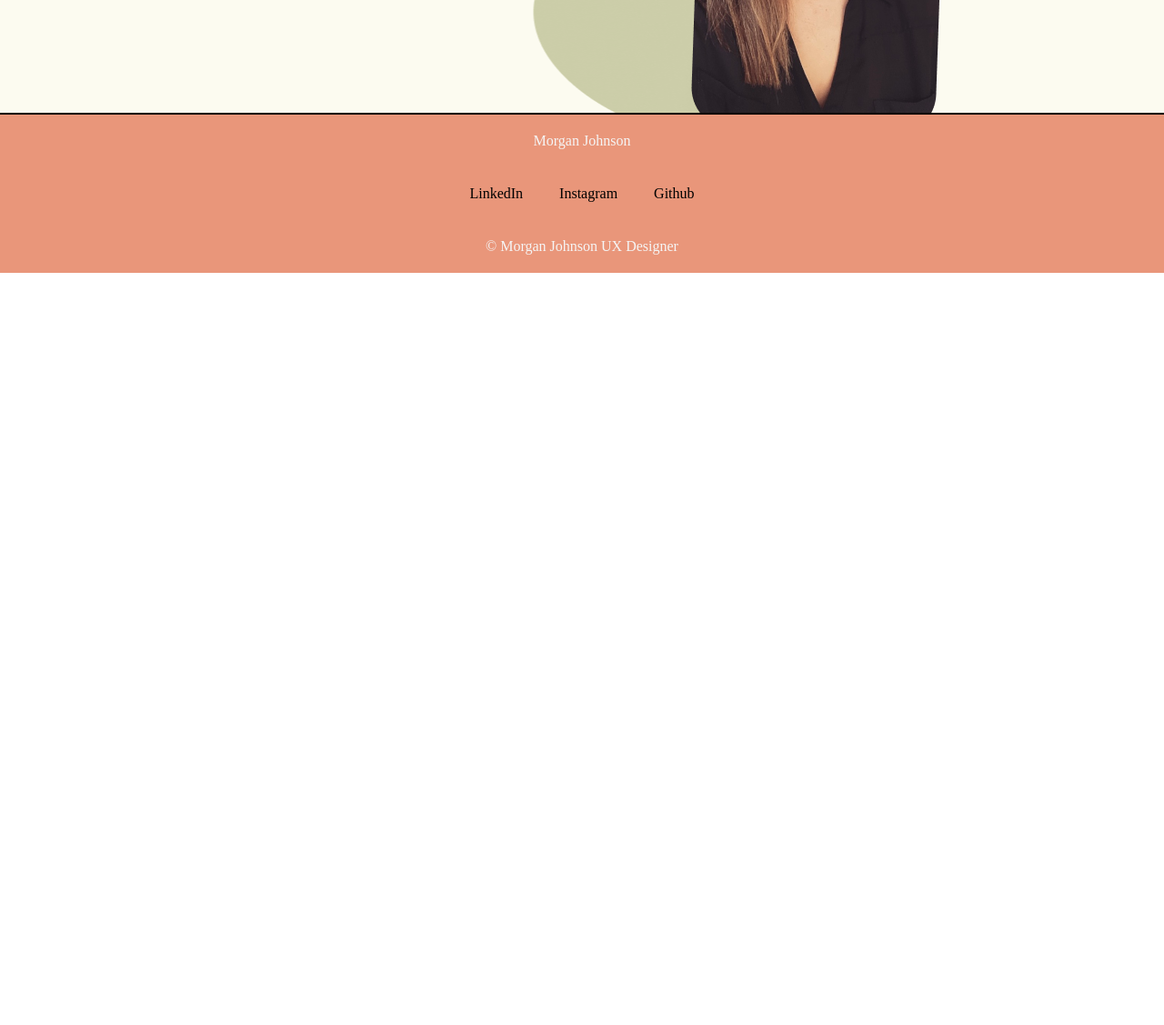
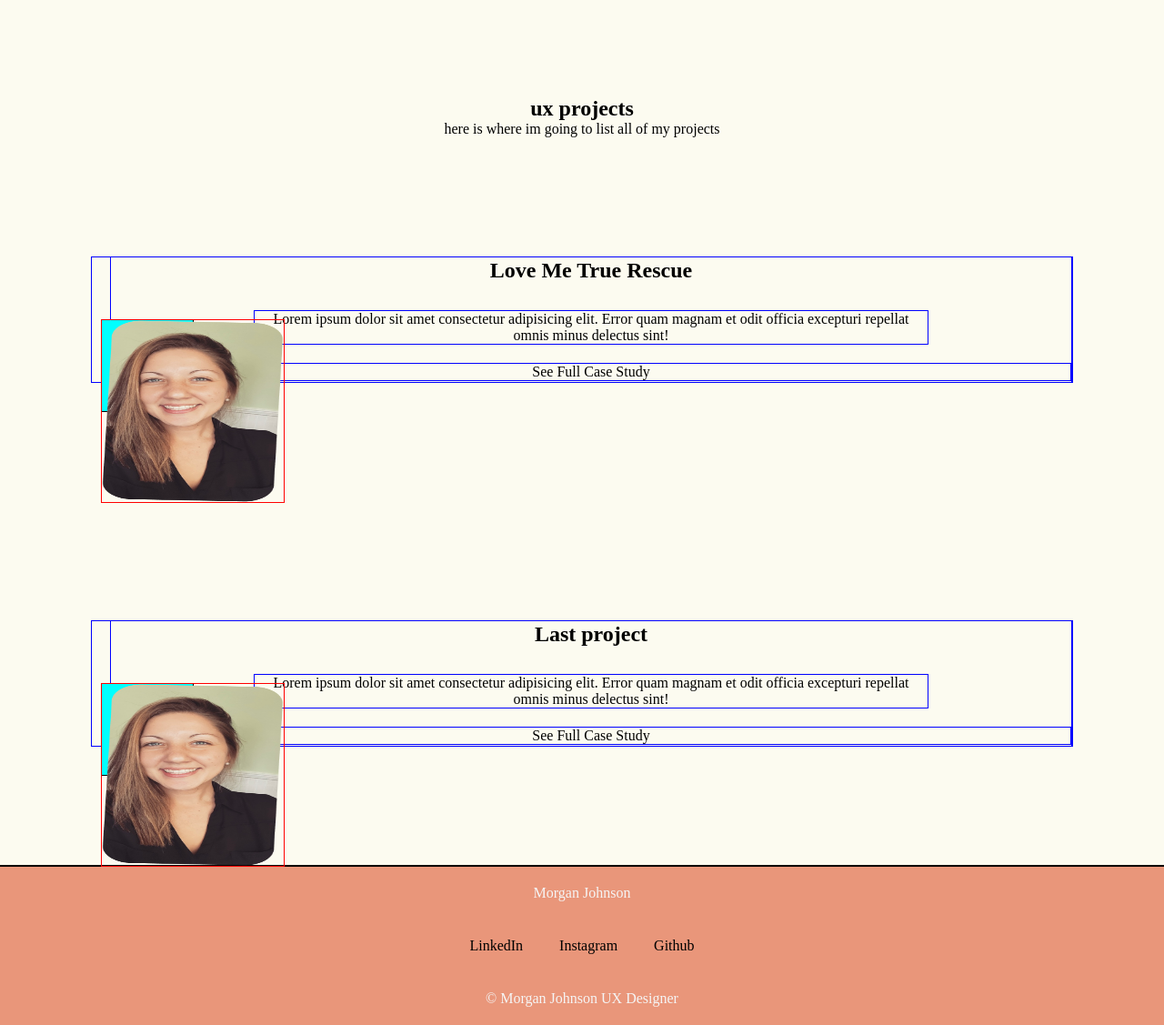
Before and after one commit to mojoe15/UX_UI_HW_17, a plain HTML site: page index.html in a window 1280 px wide. Shown: the part 500-1627 px from the top of the page at 91% size. Before the commit the page ends 800 px from the top, so only its background shows below. Drawn offline with Linux system fonts and the light colour scheme.

Commit message:
added css styles to projects container

```diff
--- a/css/styles.css
+++ b/css/styles.css
@@ -2,6 +2,10 @@
     margin: 0;
     padding: 0;
     font-family: serif;
+}
+
+html {
+    scroll-behavior: smooth;
 }
 
 a {
@@ -12,7 +16,7 @@ a {
 .hero {
     position: relative;
     width: 100%;
-  height: 100vh;
+    height: 100%;
     background: rgb(252, 251, 240);
 }
 
@@ -39,6 +43,22 @@ nav ul li a {
 
 nav ul li a:hover {
     color: rgb(30, 196, 182);
+}
+
+.body-margin {
+    margin: 0;
+}
+
+@media screen and (min-width: 600px) and (max-width: 768px) {
+    .body-margin {
+        margin: 0px 25px;
+    }
+}
+
+@media screen and (min-width: 768px) {
+    .body-margin {
+        margin: 0px 100px;
+    }
 }
 
 .detail {
@@ -68,7 +88,7 @@ nav ul li a:hover {
     border-radius: 5px;
 }
 
-.images {
+.blob-with-image {
     width: 45%;
     height: 10%;
     position: absolute;
@@ -77,20 +97,22 @@ nav ul li a:hover {
 }
 
 /* mobile first design */
-.images img {
+.blob-with-image img {
     display: none;
 }
 
 /* media query */
 @media screen and (min-width: 768px) {
-  .images img {
-    display: block;
+    .blob-with-image img {
+        /* put back display: block to this CSS selector */
+        display: none;
         position: absolute;
         bottom: 300px;
         left: 200px;
     }
 
-  .images .blob {
+    .blob-with-image .blob {
+        /* put back display: block to this CSS selector */
         display: none;
     }
 
@@ -101,7 +123,7 @@ nav ul li a:hover {
 
 /* media query */
 @media screen and (min-width: 1200px) {
-  .images img {
+    .blob-with-image img {
         height: fit-content 20%;
         position: absolute;
         left: 50%;
@@ -110,14 +132,15 @@ nav ul li a:hover {
         transition: bottom 1s, left 1s;
     }
 
-  .images .blob {
-    display: block;
+    .blob-with-image .blob {
+        /* put back display: block to this CSS selector */
+        display: none;
     }
-  .images:hover .blob {
+    .blob-with-image:hover .blob {
         bottom: 40px;
     }
 
-  .images:hover .morgan {
+    .blob-with-image:hover .morgan {
         left: 45%;
     }
 }
@@ -138,8 +161,83 @@ nav ul li a:hover {
     text-align: center;
 }
 
+.projects {
+    height: 800px;
+    display: flex;
+    flex-direction: column;
+    justify-content: space-around;
+}
+
+.project-card-image-left {
+    display: flex;
+    justify-content: center;
+    align-items: center;
+    border: solid 1px blue;
+}
+
+.project-card-image-left img {
+    flex: 1;
+}
+
+.project-card-image-left h1 {
+    margin-bottom: 30px;
+}
+
+.project-card-image-left a {
+    margin-top: 20px;
+    border: solid 1px blue;
+}
+
+.project-card-image-left p {
+    width: 70%;
+    border: solid 1px blue;
+    align-self: center;
+}
+
+.project-card-image-left img {
+    height: 200px;
+    width: 200px;
+}
+
+.project-image-left {
+    padding: 10px;
+}
+
+.project-image {
+    position: absolute;
+    border: solid 1px red;
+}
+
+.project-blob {
+    position: absolute;
+    height: 100px;
+    width: 100px;
+    background-color: cyan;
+    border: solid 1px black;
+}
+
+.project-description {
+    flex: 2;
+    display: flex;
+    flex-direction: column;
+    justify-content: center;
+    height: 100%;
+    border: solid 1px blue;
+}
+
+.project-card-image-right {
+    display: flex;
+    justify-content: center;
+    align-items: center;
+    /* border: solid 1px red; */
+}
+
+.project-card-image-right img {
+    height: 200px;
+    width: 200px;
+}
+
 footer {
-  position: fixed;
     display: flex;
     flex-direction: column;
     justify-content: center;
--- a/index.html
+++ b/index.html
@@ -17,36 +17,108 @@
                     </div>
                 </a>
                 <ul>
-          <li><a href="/pages/projects.html">Projects</a></li>
+                    <li><a href="#projects-section">Projects</a></li>
                     <li><a href="/pages/aboutMe.html">About Me</a></li>
                     <li><a href="/pages/resume.html">Resume</a></li>
                 </ul>
             </nav>
+            <div class="body-margin">
                 <div class="detail">
                     <h1>Hi, I`m Morgan</h1>
                     <p>I`m a UX Designer</p>
-        <p>Curious, self driven and a couple cups of coffee along the way.</p>
                     <p>
-          I enjoy and have experience in user research, visual design &
-          prototyping.
+                        Curious, self driven and a couple cups of coffee along
+                        the way.
+                    </p>
+                    <p>
+                        I enjoy and have experience in user research, visual
+                        design & prototyping.
                     </p>
                     <a href="#">Resume</a>
                 </div>
-      <div class="images">
+                <div class="blob-with-image">
                     <img src="images/Blob a.png" class="blob" />
                     <img src="images/Morgan Blob 2.png" class="morgan" />
                 </div>
-      <section class="main">
+                <section class="main" id="projects-section">
+                    <div>
                         <h1>ux projects</h1>
                         <p>here is where im going to list all of my projects</p>
+                    </div>
+                    <div class="projects">
+                        <div class="project-card-image-left">
+                            <div class="project-image-left">
+                                <div class="project-blob"></div>
+                                <img
+                                    src="images/Morgan Blob 2.png"
+                                    class="project-image"
+                                />
+                            </div>
+                            <div class="project-description">
+                                <h1>Love Me True Rescue</h1>
+                                <p>
+                                    Lorem ipsum dolor sit amet consectetur
+                                    adipisicing elit. Error quam magnam et odit
+                                    officia excepturi repellat omnis minus
+                                    delectus sint!
+                                </p>
+                                <a href="/" target="_blank"
+                                    >See Full Case Study</a
+                                >
+                            </div>
+                        </div>
+                        <!-- <div class="project-card-image-right">
+                            <div class="project-description">
+                                <h1>Second project</h1>
+                                <p>
+                                    Lorem ipsum dolor sit amet consectetur
+                                    adipisicing elit. Error quam magnam et odit
+                                    officia excepturi repellat omnis minus
+                                    delectus sint!
+                                </p>
+                                <a href="/" target="_blank"
+                                    >See Full Case Study</a
+                                >
+                            </div>
+                            <div class="project-image-right">
+                                <img  class="" />
+                                <img src="images/Morgan Blob 2.png" class="" />
+                            </div>
+                        </div> -->
+                        <div class="project-card-image-left">
+                            <div class="project-image-left">
+                                <div class="project-blob"></div>
+                                <img
+                                    src="images/Morgan Blob 2.png"
+                                    class="project-image"
+                                />
+                            </div>
+                            <div class="project-description">
+                                <h1>Last project</h1>
+                                <p>
+                                    Lorem ipsum dolor sit amet consectetur
+                                    adipisicing elit. Error quam magnam et odit
+                                    officia excepturi repellat omnis minus
+                                    delectus sint!
+                                </p>
+                                <a href="/" target="_blank"
+                                    >See Full Case Study</a
+                                >
+                            </div>
+                        </div>
+                    </div>
                 </section>
+            </div>
+
             <footer>
                 <p>Morgan Johnson</p>
                 <ul>
                     <li>LinkedIn</li>
                     <li>Instagram</li>
                     <li>
-            <a href="https://github.com/mojoe15" target="_blank">Github</a>
+                        <a href="https://github.com/mojoe15" target="_blank"
+                            >Github</a
+                        >
                     </li>
                 </ul>
                 <p>&copy; Morgan Johnson UX Designer</p>
```
Also changed, not shown: images/Rectangle 136 (1).png (added), images/Rectangle 136 (2).png (added), images/desktopmockup1 1 1.png (added), pages/aboutMe.html (indentation only), 2 other files. Lines whose indentation alone changed are shown as unchanged.
